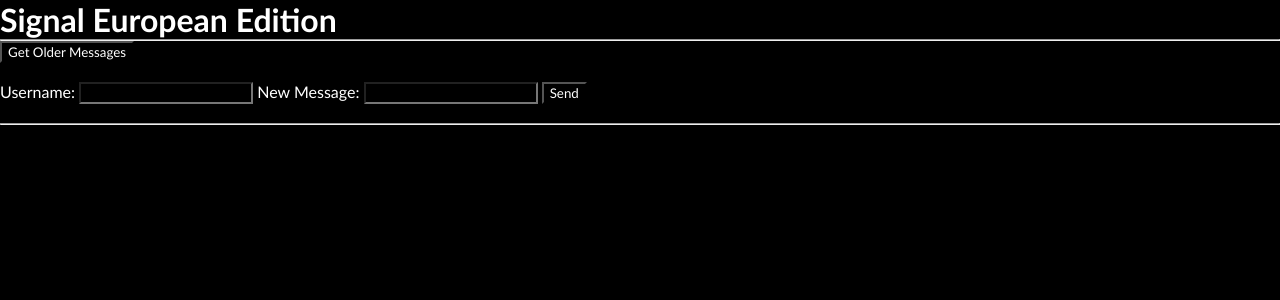
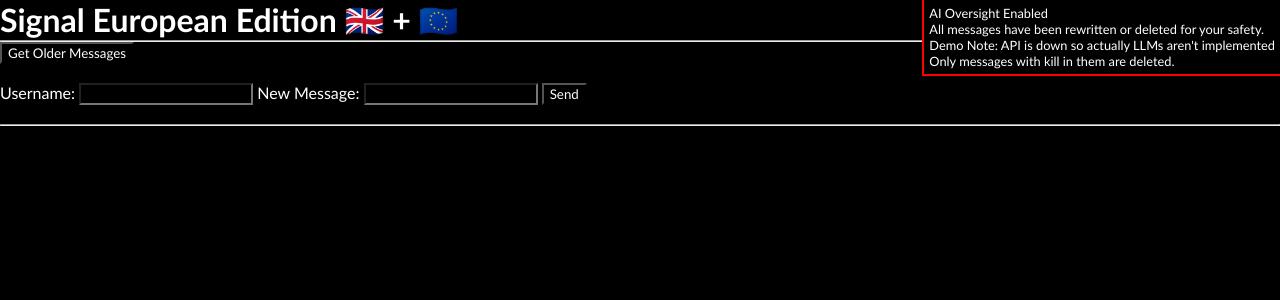
Before and after one commit to shania-codes/eurosignal, a Flask app: page / in a window 1280 px wide. Shown: the top 300 px of the page. Run offline with Flask 3, Linux system fonts and the light colour scheme; data that the repository does not hold is empty; some libraries are stand-ins or nearby versions.

Commit message:
flags + reminder box

```diff
--- a/templates/base.html
+++ b/templates/base.html
@@ -63,6 +63,10 @@
 {% endif %}
 {% endwith %}
 
+<div style="position:fixed;top:0;right:0;padding:5px;font-size:0.8em;border-left:2px solid red;border-bottom:2px solid red;">
+AI Oversight Enabled<br>All messages have been rewritten or deleted for your safety.<br>Demo Note: API is down so actually LLMs aren't implemented<br>Only messages with kill in them are deleted.
+</div>
+
 {% block body %}
 {% endblock %}
 </body>
--- a/templates/index.html
+++ b/templates/index.html
@@ -1,6 +1,6 @@
 {% extends "base.html" %}
 {% block title %}Signal European Edition{% endblock %}
-{% block header %}Signal European Edition{% endblock %}
+{% block header %}Signal European Edition 🇬🇧 + 🇪🇺{% endblock %}
 
 
 {% block body %}
```
